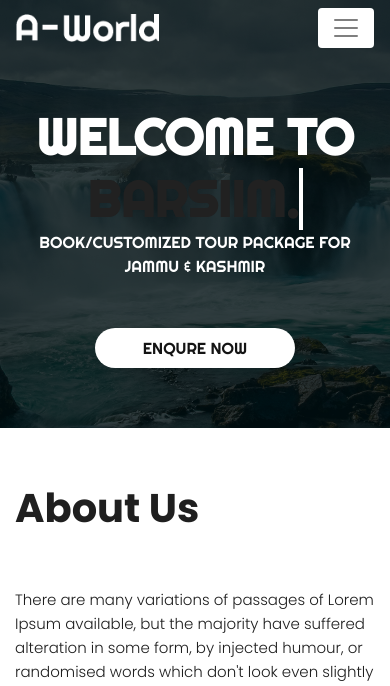
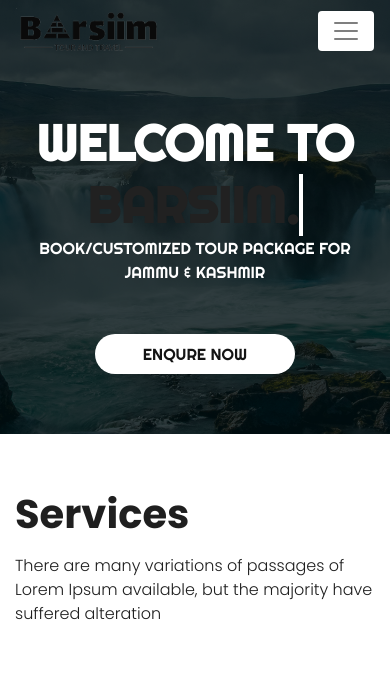
Before and after one commit to Numaan-Noor/TourAndTravel, a Django app: page / in a window 390 px wide. Shown: the top 686 px of the page. Run offline with Django 3.2, Linux system fonts and the light colour scheme; data comes from the database, SQL or seed files in the repository; both versions use the stored data as it was after the commit; some libraries are stand-ins or nearby versions.

Commit message:
Complete

```diff
--- a/home/admin.py
+++ b/home/admin.py
@@ -2,4 +2,5 @@
 from .models import *
 
 # Register your models here.
+admin.site.register(Category)
 admin.site.register(Tour_Pakages)
--- a/home/models.py
+++ b/home/models.py
@@ -2,6 +2,11 @@
 
 # Create your models here.
 
+class Category(models.Model):
+    Name = models.CharField(max_length=200)
+    Image = models.ImageField()
+    def __str__(self):
+        return  self.Name
 
 class Tour_Pakages(models.Model):
     Name = models.CharField(max_length=200)
@@ -10,6 +15,7 @@
     Days = models.IntegerField(max_length=20)
     Nights = models.IntegerField(max_length=20)
     Locations = models.CharField(max_length=300, null=True)
+    cat = models.ForeignKey(Category, on_delete=models.CASCADE)
 
     def __str__(self):
         return self.Name
--- a/home/urls.py
+++ b/home/urls.py
@@ -1,10 +1,11 @@
 from django.urls import path, include
 from .views import *
-# from django.conf.urls import url
+from django.conf.urls import url
 
 urlpatterns = [
     path('', index, name='index'),
     path('/about', about, name='about'),
     path('/contact', contact, name='contact'),
-    path('/services', services, name='services')
+    url(r'^services/(?P<pk>[0-9]+)/$', services, name='services')
+    # path('/services', services, name='services')
 ]
--- a/home/views.py
+++ b/home/views.py
@@ -1,5 +1,5 @@
 from django.shortcuts import render, redirect
-# from .models import *
+from .models import *
 from django.contrib.auth.models import User
 from django.contrib.auth import authenticate, login
 from django.http import JsonResponse
@@ -13,13 +13,21 @@
 from django import forms
 from django.conf import settings
 
-
-
+# wall = wallpaper.objects.filter(categories_id=pk)
 
 def index(request):
     if request.method == "GET":
-        context ={"Tittle": "index"}
+        data = Category.objects.all()
+        # data2 = Tour_Pakages.objects.filter(cat=pk)
+        context ={"Tittle": "index", "data":data}
         return render(request, "index.html", context)
+def services(request,pk):
+    if request.method == "GET":
+        pro = Tour_Pakages.objects.filter(cat=pk)
+        cat = Category.objects.get(id=pk)
+        context ={"Tittle": "services", "data": pro, "data2": cat}
+        return render(request, "services.html", context)
+
 
 def about(request):
     if request.method == "GET":
@@ -31,10 +39,7 @@
         context ={"Tittle": "contact"}
         return render(request, "contact.html", context)
 
-def services(request):
-    if request.method == "GET":
-        context ={"Tittle": "services"}
-        return render(request, "services.html", context)
+
 
 
 # def newarrival(request):
--- a/templates/base.html
+++ b/templates/base.html
@@ -1,4 +1,3 @@
-<!DOCTYPE html>
 <html lang="en">
 
 <head>
@@ -15,22 +14,22 @@
    <meta name="description" content="">
    <meta name="author" content="">
    <!-- bootstrap css -->
-   <link rel="stylesheet" type="text/css" href="static/assets/css/bootstrap.min.css">
+   <link rel="stylesheet" type="text/css" href="/static/assets/css/bootstrap.min.css">
    <!-- style css -->
-   <link rel="stylesheet" type="text/css" href="static/assets/css/style.css">
+   <link rel="stylesheet" type="text/css" href="/static/assets/css/style.css">
    <!-- Responsive-->
-   <link rel="stylesheet" href="Static/assets/css/responsive.css">
+   <link rel="stylesheet" href="/static/assets/css/responsive.css">
    <!-- fevicon -->
    <link rel="icon" href="static/assets/images/fevicon.png" type="static/assets/image/gif" />
    <!-- Scrollbar Custom CSS -->
-   <link rel="stylesheet" href="static/assets/css/jquery.mCustomScrollbar.min.css">
+   <link rel="stylesheet" href="/static/assets/css/jquery.mCustomScrollbar.min.css">
    <!-- Tweaks for older IEs-->
    <link rel="stylesheet" href="https://netdna.bootstrapcdn.com/font-awesome/4.0.3/css/font-awesome.css">
    <!-- fonts -->
    <link href="https://fonts.googleapis.com/css?family=Poppins:400,700|Righteous&display=swap" rel="stylesheet">
    <!-- owl stylesheets -->
-   <link rel="stylesheet" href="static/assets/css/owl.carousel.min.css">
-   <link rel="stylesheet" href="static/assets/css/owl.theme.default.min.css">
+   <link rel="stylesheet" href="/static/assets/css/owl.carousel.min.css">
+   <link rel="stylesheet" href="/static/assets/css/owl.theme.default.min.css">
    <link rel="stylesheet" href="https://cdnjs.cloudflare.com/ajax/libs/fancybox/2.1.5/jquery.fancybox.min.css"
       media="screen">
    <link rel="stylesheet" href="https://cdnjs.cloudflare.com/ajax/libs/bootstrap-icons/1.9.1/font/bootstrap-icons.min.css" integrity="sha512-5PV92qsds/16vyYIJo3T/As4m2d8b6oWYfoqV+vtizRB6KhF1F9kYzWzQmsO6T3z3QG2Xdhrx7FQ+5R1LiQdUA==" crossorigin="anonymous" referrerpolicy="no-referrer" />
@@ -42,7 +41,7 @@
       <div class="header_main">
          <div class="mobile_menu">
             <nav class="navbar navbar-expand-lg navbar-light bg-light">
-               <div class="logo_mobile"><a href="{% url 'index' %}"><img src="static/assets/images/logo.png"></a></div>
+               <div class="logo_mobile"><a href="{% url 'index' %}"><img src="/static/assets/images/barsim.png"></a></div>
                <button class="navbar-toggler" type="button" data-toggle="collapse" data-target="#navbarNav"
                   aria-controls="navbarNav" aria-expanded="false" aria-label="Toggle navigation">
                   <span class="navbar-toggler-icon"></span>
@@ -69,12 +65,12 @@
             </nav>
          </div>
          <div class="container-fluid">
-            <div class="logo"><a href="index.html"><img src="static/assets/images/logo.png"></a></div>
+            <div class="logo" ><a href="index.html"><img style="height:100px" src="/static/assets/images/barsim.png"></a></div>
             <div class="menu_main">
                <ul>
                   <li class="active"><a href="{% url 'index' %}">Home</a></li>
                   <li><a href="{% url 'about' %}">About</a></li>
-                  <li><a href="{% url 'services' %}">Services</a></li>
+<!--
 <!--                  <li><a href="blog.html">Blog</a></li>-->
                   <li><a href="{% url 'contact' %}">Contact us</a></li>
                </ul>
--- a/templates/index.html
+++ b/templates/index.html
@@ -94,18 +94,21 @@
       <!-- banner section end -->
    </div>
    <!-- header section end -->
+
    <!-- services section start -->
-<!--   <div class="services_section layout_padding">-->
-<!--      <div class="container">-->
-<!--         <h1 class="services_taital">Services </h1>-->
-<!--         <p class="services_text">There are many variations of passages of Lorem Ipsum available, but the majority have-->
-<!--            suffered alteration</p>-->
-<!--         <div class="services_section_2">-->
-<!--            <div class="row">-->
-<!--               <div class="col-md-4">-->
-<!--                  <div><img src="static/assets/images/img-1.png" class="services_img"></div>-->
-<!--                  <div class="btn_main"><a href="#">Rafting</a></div>-->
-<!--               </div>-->
+   <div class="services_section layout_padding">
+      <div class="container">
+         <h1 class="services_taital">Services </h1>
+         <p class="services_text">There are many variations of passages of Lorem Ipsum available, but the majority have
+            suffered alteration</p>
+         <div class="services_section_2">
+            <div class="row">
+                {% for d in data %}
+               <div class="col-md-4">
+                  <div><img src="/media/{{d.Image}}" class="services_img"></div>
+                  <div class="btn_main"><a href="/services/{{d.id}}">{{d.Name}}</a></div>
+               </div>
+                {% endfor %}
 <!--               <div class="col-md-4">-->
 <!--                  <div><img src="static/assets/images/img-2.png" class="services_img"></div>-->
 <!--                  <div class="btn_main active"><a href="#">Hiking</a></div>-->
@@ -114,11 +117,10 @@
 <!--                  <div><img src="static/assets/images/img-3.png" class="services_img"></div>-->
 <!--                  <div class="btn_main"><a href="#">Camping</a></div>-->
 <!--               </div>-->
-<!--            </div>-->
-<!--         </div>-->
-<!--      </div>-->
-<!--   </div>-->
-<!-- Card -->
+            </div>
+         </div>
+      </div>
+   </div>
 
 
 
```
Also changed, not shown: other parts of templates/base.html (+14 -17 lines), templates/services.html (+6 -59 lines), db.sqlite3, home/Static/assets/images/barsim.png (added).
